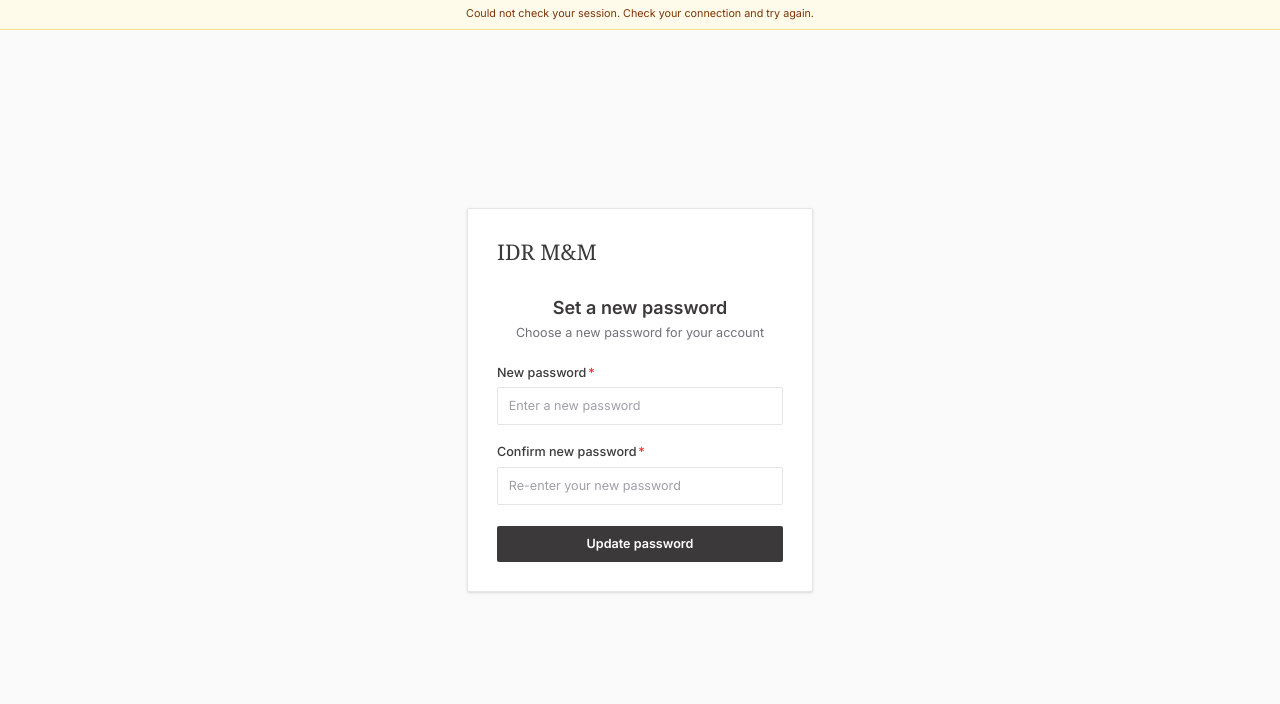
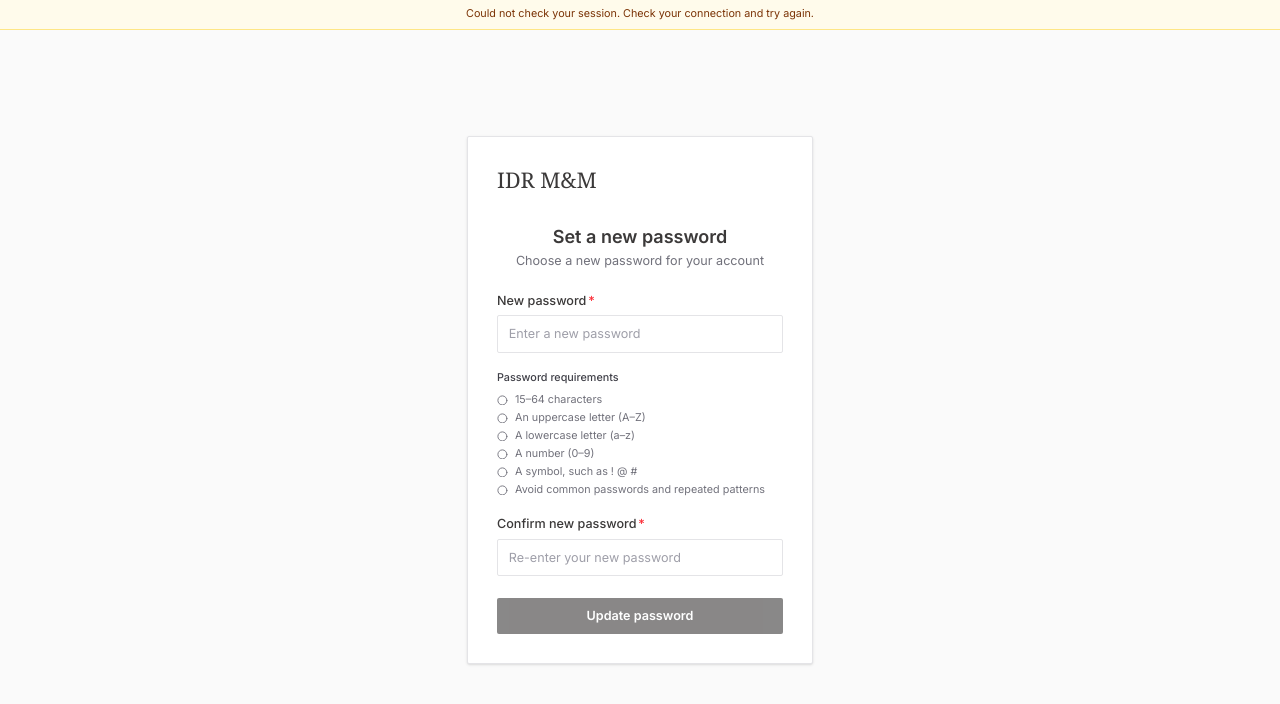
Before and after one commit to paul-saac/idrmm-system, a Next.js app: page /reset-password in a window 1280 px wide. Shown: the top 704 px of the page. Built offline with nearby package versions, Linux system fonts and the light colour scheme; no server answers.

Commit message:
Enforce a shared password policy and remove the account change log section

```diff
--- a/components/accounts/account-detail.tsx
+++ b/components/accounts/account-detail.tsx
@@ -2,8 +2,10 @@
 
 import { RequiredMark } from "@/components/ui/required-mark";
 import { EmptyState } from "@/components/ui/empty-state";
+import { PasswordRequirements } from "@/components/auth/password-requirements";
+import { generateTemporaryPassword, getPasswordError, PASSWORD_MIN_LENGTH } from "@/lib/auth/password-policy";
 import { ProjectAccessEditor, type ProjectAccessChange } from "./project-access-editor";
-import { useEffect, useState } from "react";
+import { useEffect, useId, useState } from "react";
 import Link from "next/link";
 import { useRouter } from "next/navigation";
 import { initials } from "@/lib/initials";
@@ -33,7 +35,6 @@ import { saveProjectAccess } from "@/lib/accounts/project-access";
 import { projectElsewhere } from "@/lib/accounts/availability";
 import type { AccountDetail as Detail, AccountRow } from "@/lib/accounts/data";
 import { roleLabel, type UserRole } from "@/lib/auth/roles";
-import type { AccountEventAction } from "@/lib/supabase/types";
 import { timeAgo } from "@/lib/time-ago";
 import { Modal, ModalFooter } from "@/components/ui/modal";
 
@@ -50,19 +51,6 @@ const SECONDARY =
   "cursor-pointer rounded border border-zinc-200 bg-white px-4 py-2 text-sm font-medium text-zinc-700 transition hover:bg-zinc-50 disabled:cursor-not-allowed disabled:opacity-50";
 const DANGER =
   "cursor-pointer rounded border border-red-200 bg-white px-4 py-2 text-sm font-semibold text-red-600 transition hover:border-red-600 hover:bg-red-600 hover:text-white disabled:cursor-not-allowed disabled:opacity-50";
-
-const ACTION_LABEL: Record<AccountEventAction, string> = {
-  created: "Account created",
-  edited: "Details edited",
-  role_changed: "Role changed",
-  activated: "Activated",
-  deactivated: "Deactivated",
-  password_reset_sent: "Password reset email sent",
-  password_set: "Password set",
-  signed_out: "Signed out everywhere",
-  handed_over: "Project handed over",
-  deleted: "Deleted",
-};
 
 const PROJECT_STATUS: Record<"planning" | "ongoing" | "completed", { label: string; className: string }> = {
   planning: { label: "Planning", className: "bg-sky-50 text-sky-700" },
@@ -86,13 +74,6 @@ function formatDate(iso: string | null, withTime = false) {
   });
 }
 
-function generatePassword() {
-  const bytes = crypto.getRandomValues(new Uint8Array(12));
-  return btoa(String.fromCharCode(...bytes))
-    .replace(/[+/=]/g, "")
-    .slice(0, 12);
-}
-
 type Section = "details" | "role" | "password" | "access";
 
 /**
@@ -100,8 +81,7 @@ type Section = "details" | "role" | "password" | "access";
  * and email, change their role, reset their password or set one, sign
  * them out everywhere, see their projects and recent activity, deactivate
  * them (handing over any project they still run first) — and, for a super
- * admin, the account's change log and deleting it for good when it has
- * no history.
+ * admin, deleting it for good when it has no history.
  */
 export function AccountDetail({
   account,
@@ -142,6 +122,7 @@ export function AccountDetail({
   const [savedRole, setSavedRole] = useState<UserRole>(account.role);
   const [accessChanges, setAccessChanges] = useState<ProjectAccessChange[]>([]);
   const [password, setPassword] = useState("");
+  const requirementsId = useId();
   const [handovers, setHandovers] = useState<Record<number, string>>({});
   const [deactivateOpen, setDeactivateOpen] = useState(false);
 
@@ -426,18 +407,20 @@ export function AccountDetail({
               type="text"
               value={password}
               onChange={(e) => setPassword(e.target.value)}
-              placeholder="At least 8 characters"
+              placeholder="15–64 characters"
+              minLength={PASSWORD_MIN_LENGTH}
+              aria-describedby={requirementsId}
               autoComplete="off"
               className={INPUT}
             />
           </label>
-          <button type="button" onClick={() => setPassword(generatePassword())} className={SECONDARY}>
+          <button type="button" disabled={busy !== null} onClick={() => setPassword(generateTemporaryPassword())} className={SECONDARY}>
             <RefreshCw className="mr-1.5 inline size-4" />
             Generate
           </button>
           <button
             type="button"
-            disabled={password.length < 8 || busy !== null}
+            disabled={Boolean(getPasswordError(password)) || busy !== null}
             onClick={() =>
               run("password", "password", () => setTemporaryPassword(account.id, password), () =>
                 setPassword("")
@@ -448,6 +431,7 @@ export function AccountDetail({
             {busy === "password" ? "Setting..." : "Set password"}
           </button>
         </div>
+        <PasswordRequirements password={password} id={requirementsId} />
           </>
         )}
         {note("password")}
@@ -526,33 +510,6 @@ export function AccountDetail({
           )}
         </section>
         </div>
-      )}
-
-      {/* Change log — a super admin's */}
-      {detail && isSuperAdmin && (
-        <section className="-mx-6 flex flex-col gap-2 border-t border-zinc-200 px-6 pt-5">
-          <h3 className="flex items-center gap-2 text-sm font-semibold text-zinc-900">
-            Change Log
-          </h3>
-          {detail.log.length === 0 ? (
-            <EmptyState compact className="text-sm text-zinc-400">No changes recorded yet.</EmptyState>
-          ) : (
-            <ul className="flex flex-col gap-2.5">
-              {detail.log.map((entry) => (
-                <li key={entry.id} className="flex items-baseline gap-3 text-sm">
-                  <div className="min-w-0 flex-1">
-                    <p className="text-zinc-800">
-                      {ACTION_LABEL[entry.action]}
-                      {entry.details && <span className="text-zinc-500"> · {entry.details}</span>}
-                    </p>
-                    <p className="text-xs text-zinc-400">by {entry.actorName}</p>
-                  </div>
-                  <span className="shrink-0 text-xs text-zinc-400">{formatDate(entry.createdAt, true)}</span>
-                </li>
-              ))}
-            </ul>
-          )}
-        </section>
       )}
 
       {/* Access */}
--- a/components/auth/accept-invite-form.tsx
+++ b/components/auth/accept-invite-form.tsx
@@ -1,17 +1,23 @@
 "use client";
 
 import { RequiredMark } from "@/components/ui/required-mark";
-import { useActionState } from "react";
+import { useActionState, useId, useState } from "react";
 import { acceptInvitation } from "@/lib/auth/invitation-actions";
 import type { AuthActionState } from "@/lib/auth/actions";
+import { PasswordRequirements } from "./password-requirements";
+import { getPasswordError, PASSWORD_MIN_LENGTH } from "@/lib/auth/password-policy";
 
 export function AcceptInviteForm() {
   const [state, action, pending] = useActionState(acceptInvitation, {} as AuthActionState);
+  const [password, setPassword] = useState("");
+  const [confirmPassword, setConfirmPassword] = useState("");
+  const requirementsId = useId();
   return <form action={action} className="space-y-5">
-    <label className="flex flex-col gap-2 text-sm font-medium"><span>Password<RequiredMark /></span><input name="password" type="password" autoComplete="new-password" required minLength={8} disabled={pending} className="rounded border border-zinc-200 px-3 py-2.5 outline-none focus:border-zinc-500" /></label>
-    <label className="flex flex-col gap-2 text-sm font-medium"><span>Confirm password<RequiredMark /></span><input name="confirmPassword" type="password" autoComplete="new-password" required minLength={8} disabled={pending} className="rounded border border-zinc-200 px-3 py-2.5 outline-none focus:border-zinc-500" /></label>
-    <p className="text-xs text-zinc-500">Use at least 8 characters. Only you need to know your password.</p>
+    <label className="flex flex-col gap-2 text-sm font-medium"><span>Password<RequiredMark /></span><input name="password" type="password" autoComplete="new-password" required minLength={PASSWORD_MIN_LENGTH} value={password} onChange={event => setPassword(event.target.value)} aria-describedby={requirementsId} disabled={pending} className="rounded border border-zinc-200 px-3 py-2.5 outline-none focus:border-zinc-500" /></label>
+    <PasswordRequirements password={password} id={requirementsId} />
+    <label className="flex flex-col gap-2 text-sm font-medium"><span>Confirm password<RequiredMark /></span><input name="confirmPassword" type="password" autoComplete="new-password" required minLength={PASSWORD_MIN_LENGTH} value={confirmPassword} onChange={event => setConfirmPassword(event.target.value)} disabled={pending} className="rounded border border-zinc-200 px-3 py-2.5 outline-none focus:border-zinc-500" /></label>
+    {confirmPassword && password !== confirmPassword && <p role="alert" className="text-xs text-red-600">Passwords do not match.</p>}
     {state.error && <p role="alert" className="text-sm text-red-600">{state.error}</p>}
-    <button disabled={pending} className="w-full rounded bg-zinc-900 px-4 py-2.5 text-sm font-semibold text-white hover:bg-zinc-800 disabled:opacity-50">{pending ? "Setting up..." : "Complete account setup"}</button>
+    <button disabled={pending || Boolean(getPasswordError(password)) || password !== confirmPassword} className="w-full rounded bg-zinc-900 px-4 py-2.5 text-sm font-semibold text-white hover:bg-zinc-800 disabled:opacity-50">{pending ? "Setting up..." : "Complete account setup"}</button>
   </form>;
 }
--- /dev/null
+++ b/components/auth/password-requirements.tsx
@@ -0,0 +1,23 @@
+import { Check, Circle } from "lucide-react";
+import { getPasswordError, getPasswordRequirements } from "@/lib/auth/password-policy";
+
+export function PasswordRequirements({ password, id }: { password: string; id: string }) {
+  const rules = getPasswordRequirements(password);
+  const extraError = password && rules.every(rule => rule.met) ? getPasswordError(password) : null;
+  return (
+    <div id={id} className="space-y-2 text-xs">
+      <p className="font-medium text-zinc-700">Password requirements</p>
+      <ul className="space-y-1">
+        {rules.map(rule => {
+          const met = Boolean(password) && rule.met;
+          const Icon = met ? Check : Circle;
+          return <li key={rule.id} className={`flex items-start gap-2 ${met ? "text-emerald-700" : "text-zinc-500"}`}>
+            <Icon aria-hidden="true" className="mt-0.5 size-3 shrink-0" />
+            <span>{rule.label}</span>
+          </li>;
+        })}
+      </ul>
+      {extraError && <p role="alert" className="text-red-600">{extraError}</p>}
+    </div>
+  );
+}
--- a/components/auth/reset-password-form.tsx
+++ b/components/auth/reset-password-form.tsx
@@ -1,12 +1,17 @@
 "use client";
 
 import { RequiredMark } from "@/components/ui/required-mark";
-import { useActionState } from "react";
+import { useActionState, useId, useState } from "react";
 import { updatePassword, type AuthActionState } from "@/lib/auth/actions";
+import { PasswordRequirements } from "./password-requirements";
+import { getPasswordError, PASSWORD_MIN_LENGTH } from "@/lib/auth/password-policy";
 
 const initialState: AuthActionState = {};
 
 export function ResetPasswordForm() {
+  const [password, setPassword] = useState("");
+  const [confirmPassword, setConfirmPassword] = useState("");
+  const requirementsId = useId();
   const [state, formAction, pending] = useActionState(
     updatePassword,
     initialState
@@ -23,11 +28,17 @@ export function ResetPasswordForm() {
           type="password"
           autoComplete="new-password"
           placeholder="Enter a new password"
-          minLength={8}
+          minLength={PASSWORD_MIN_LENGTH}
+          value={password}
+          onChange={event => setPassword(event.target.value)}
+          aria-describedby={requirementsId}
           required
+          disabled={pending}
           className="w-full rounded-md border border-zinc-200 bg-white px-3 py-2.5 text-sm text-zinc-900 placeholder:text-zinc-400 outline-none transition focus:border-zinc-400 focus:ring-2 focus:ring-zinc-200"
         />
       </div>
+
+      <PasswordRequirements password={password} id={requirementsId} />
 
       <div className="flex flex-col gap-1.5">
         <label
@@ -41,11 +52,16 @@ export function ResetPasswordForm() {
           type="password"
           autoComplete="new-password"
           placeholder="Re-enter your new password"
-          minLength={8}
+          minLength={PASSWORD_MIN_LENGTH}
+          value={confirmPassword}
+          onChange={event => setConfirmPassword(event.target.value)}
           required
+          disabled={pending}
           className="w-full rounded-md border border-zinc-200 bg-white px-3 py-2.5 text-sm text-zinc-900 placeholder:text-zinc-400 outline-none transition focus:border-zinc-400 focus:ring-2 focus:ring-zinc-200"
         />
       </div>
+
+      {confirmPassword && password !== confirmPassword && <p role="alert" className="text-xs text-red-600">Passwords do not match.</p>}
 
       {state?.error && (
         <p role="alert" className="text-sm text-red-600">
@@ -55,7 +71,7 @@ export function ResetPasswordForm() {
 
       <button
         type="submit"
-        disabled={pending}
+        disabled={pending || Boolean(getPasswordError(password)) || password !== confirmPassword}
         className="mt-1 w-full rounded bg-zinc-900 px-4 py-2.5 text-sm font-semibold text-white transition hover:bg-zinc-800 disabled:cursor-not-allowed disabled:opacity-60"
       >
         {pending ? "Updating..." : "Update password"}
--- a/components/settings/change-password-form.tsx
+++ b/components/settings/change-password-form.tsx
@@ -4,6 +4,8 @@ import { RequiredMark } from "@/components/ui/required-mark";
 import { useActionState, useId, useState } from "react";
 import { Eye, EyeOff } from "lucide-react";
 import { changePassword, type AuthActionState } from "@/lib/auth/actions";
+import { PasswordRequirements } from "@/components/auth/password-requirements";
+import { getPasswordError, PASSWORD_MIN_LENGTH } from "@/lib/auth/password-policy";
 
 const initialState: AuthActionState = {};
 
@@ -16,24 +18,29 @@ const FIELDS = [
 /** Settings' own Change Password — current password first (see
  * changePassword), then the new one twice. */
 export function ChangePasswordForm() {
-  const [state, formAction, pending] = useActionState(changePassword, initialState);
+  const [values, setValues] = useState({ currentPassword: "", password: "", confirmPassword: "" });
+  const [state, formAction, pending] = useActionState(async (previous: AuthActionState, form: FormData) => {
+    const result = await changePassword(previous, form);
+    if (result.success) setValues({ currentPassword: "", password: "", confirmPassword: "" });
+    return result;
+  }, initialState);
   const formId = useId();
   const [visible, setVisible] = useState<Record<string, boolean>>({});
 
   return (
-    // Keyed on success, so the fields clear once it's changed.
-    <form key={state.success} action={formAction} className="flex flex-1 flex-col" noValidate>
+    <form action={formAction} className="flex flex-1 flex-col" noValidate>
       <div className="space-y-5 px-5 pb-6 pt-5">
         {FIELDS.map(field => <div key={field.name} className="flex flex-col gap-1.5">
           <label htmlFor={`${formId}-${field.name}`} className="text-xs font-medium text-zinc-900">{field.label}<RequiredMark /></label>
           <div className="relative">
-            <input id={`${formId}-${field.name}`} name={field.name} type={visible[field.name] ? "text" : "password"} autoComplete={field.autoComplete} placeholder={field.placeholder} required disabled={pending} className="h-10 w-full rounded border border-zinc-200 bg-white py-2 pl-3 pr-10 text-sm text-zinc-900 outline-none placeholder:text-xs placeholder:text-zinc-400 focus:border-zinc-400 disabled:bg-zinc-50" />
+            <input id={`${formId}-${field.name}`} name={field.name} type={visible[field.name] ? "text" : "password"} autoComplete={field.autoComplete} placeholder={field.placeholder} value={values[field.name]} onChange={event => setValues(current => ({ ...current, [field.name]: event.target.value }))} minLength={field.name === "currentPassword" ? undefined : PASSWORD_MIN_LENGTH} aria-describedby={field.name === "password" ? `${formId}-requirements` : undefined} required disabled={pending} className="h-10 w-full rounded border border-zinc-200 bg-white py-2 pl-3 pr-10 text-sm text-zinc-900 outline-none placeholder:text-xs placeholder:text-zinc-400 focus:border-zinc-400 disabled:bg-zinc-50" />
             <button type="button" aria-label={`${visible[field.name] ? "Hide" : "Show"} ${field.label.toLowerCase()}`} aria-pressed={!!visible[field.name]} onClick={() => setVisible(current => ({ ...current, [field.name]: !current[field.name] }))} className="absolute inset-y-0 right-0 flex w-10 cursor-pointer items-center justify-center text-zinc-400 transition-colors hover:text-zinc-700 focus-visible:outline-2 focus-visible:outline-zinc-500" disabled={pending}>
               {visible[field.name] ? <Eye aria-hidden="true" className="size-4" /> : <EyeOff aria-hidden="true" className="size-4" />}
             </button>
           </div>
         </div>)}
-        <p className="text-xs leading-5 text-zinc-500">Use at least 8 characters for your new password.</p>
+        <PasswordRequirements password={values.password} id={`${formId}-requirements`} />
+        {values.confirmPassword && values.password !== values.confirmPassword && <p role="alert" className="text-xs text-red-600">New passwords do not match.</p>}
         {state.error && <p role="alert" className="text-sm text-red-600">{state.error}</p>}
         {state.success && <p role="status" className="text-sm text-emerald-700">{state.success}</p>}
       </div>
@@ -41,7 +48,7 @@ export function ChangePasswordForm() {
         <span className="text-xs text-zinc-500"><span className="text-red-500">*</span> Required fields</span>
         <button
           type="submit"
-          disabled={pending}
+          disabled={pending || !values.currentPassword || Boolean(getPasswordError(values.password)) || values.password !== values.confirmPassword}
           className="cursor-pointer rounded bg-zinc-900 px-4 py-2 text-sm font-semibold text-white transition hover:bg-zinc-800 disabled:cursor-not-allowed disabled:opacity-60"
         >
           {pending ? "Saving..." : "Change password"}
--- a/lib/accounts/actions.ts
+++ b/lib/accounts/actions.ts
@@ -3,6 +3,7 @@
 import { revalidatePath } from "next/cache";
 import { createClient } from "@/lib/supabase/server";
 import { createAdminClient } from "@/lib/supabase/admin";
+import { getPasswordError } from "@/lib/auth/password-policy";
 import { MANAGED_ROLES, roleLabel, type UserRole } from "@/lib/auth/roles";
 import type { AccountEventAction } from "@/lib/supabase/types";
 import type {
@@ -586,9 +587,8 @@ export async function setTemporaryPassword(
     return { error: "Invited users must set their own password. Send a password setup/reset email instead." };
   }
 
-  if (typeof password !== "string" || password.length < 8) {
-    return { error: "Password must be at least 8 characters." };
-  }
+  const passwordError = getPasswordError(password);
+  if (passwordError) return { error: passwordError };
 
   let admin;
   try {
--- a/lib/auth/actions.ts
+++ b/lib/auth/actions.ts
@@ -5,6 +5,7 @@ import { createClient } from "@/lib/supabase/server";
 import { roleHome, type UserRole } from "@/lib/auth/roles";
 import { saveSetupPassword } from "./save-setup-password";
 import { readSessionState } from "./session-state";
+import { getPasswordError } from "./password-policy";
 
 export type AuthActionState = {
   error?: string;
@@ -107,9 +108,8 @@ export async function updatePassword(
   const password = String(formData.get("password") ?? "");
   const confirmPassword = String(formData.get("confirmPassword") ?? "");
 
-  if (password.length < 8) {
-    return { error: "Password must be at least 8 characters." };
-  }
+  const passwordError = getPasswordError(password);
+  if (passwordError) return { error: passwordError };
 
   if (password !== confirmPassword) {
     return { error: "Passwords do not match." };
@@ -146,9 +146,8 @@ export async function changePassword(
   if (!currentPassword) {
     return { error: "Enter your current password." };
   }
-  if (password.length < 8) {
-    return { error: "New password must be at least 8 characters." };
-  }
+  const passwordError = getPasswordError(password);
+  if (passwordError) return { error: passwordError };
   if (password !== confirmPassword) {
     return { error: "New passwords do not match." };
   }
--- a/lib/auth/invitation-actions.ts
+++ b/lib/auth/invitation-actions.ts
@@ -5,10 +5,12 @@ import { createClient } from "@/lib/supabase/server";
 import { roleHome } from "./roles";
 import type { AuthActionState } from "./actions";
 import { saveSetupPassword } from "./save-setup-password";
+import { getPasswordError } from "./password-policy";
 
 export async function acceptInvitation(_state: AuthActionState, form: FormData): Promise<AuthActionState> {
   const password = String(form.get("password") ?? "");
-  if (password.length < 8) return { error: "Use at least 8 characters for your password." };
+  const passwordError = getPasswordError(password);
+  if (passwordError) return { error: passwordError };
   if (password !== form.get("confirmPassword")) return { error: "Passwords do not match." };
   const client = await createClient();
   const { data: { user } } = await client.auth.getUser();
--- /dev/null
+++ b/lib/auth/password-policy.ts
@@ -0,0 +1,59 @@
+export const PASSWORD_MIN_LENGTH = 15;
+export const PASSWORD_MAX_LENGTH = 64;
+
+const SYMBOLS = "!@#$%^&*()_+-=[]{};'\\:\"|<>?,./`~";
+const COMMON_BASES = new Set([
+  "password", "passwordpassword", "qwerty", "qwertyuiop", "letmein",
+  "admin", "administrator", "welcome", "iloveyou", "changeme",
+  "abc", "abcd", "abcdef", "abcdefgh", "idrmm", "idrmmconstruction",
+]);
+
+function predictable(password: string) {
+  const letters = password.toLowerCase().replace(/[^a-z]/g, "");
+  return COMMON_BASES.has(letters) || /^(.{1,8})\1{2,}$/u.test(password);
+}
+
+/** Shared by the forms and every server-side password write. */
+export function getPasswordRequirements(password: string) {
+  const length = Array.from(password).length;
+  return [
+    { id: "length", label: "15–64 characters", met: length >= PASSWORD_MIN_LENGTH && length <= PASSWORD_MAX_LENGTH, error: "Use a password between 15 and 64 characters." },
+    { id: "uppercase", label: "An uppercase letter (A–Z)", met: /[A-Z]/.test(password), error: "Include at least one uppercase letter (A–Z)." },
+    { id: "lowercase", label: "A lowercase letter (a–z)", met: /[a-z]/.test(password), error: "Include at least one lowercase letter (a–z)." },
+    { id: "number", label: "A number (0–9)", met: /[0-9]/.test(password), error: "Include at least one number (0–9)." },
+    { id: "symbol", label: "A symbol, such as ! @ #", met: Array.from(password).some(char => SYMBOLS.includes(char)), error: "Include at least one symbol, such as !, @, or #." },
+    { id: "predictability", label: "Avoid common passwords and repeated patterns", met: !predictable(password), error: "Choose a less predictable password. Avoid common passwords and repeated patterns." },
+  ];
+}
+
+export function getPasswordError(value: unknown): string | null {
+  if (typeof value !== "string" || !value) return "Enter a password.";
+  // Reject oversized input before allocating character/byte arrays. Supabase
+  // uses bcrypt: never silently truncate a password beyond its 72-byte limit.
+  if (value.length > PASSWORD_MAX_LENGTH * 2) return "Use a password between 15 and 64 characters.";
+  if (new TextEncoder().encode(value).length > 72) return "Password is too long. Please use fewer characters.";
+  if (/[\u0000-\u001f\u007f]/.test(value)) return "Use printable letters, numbers, spaces, and symbols in your password.";
+  return getPasswordRequirements(value).find(rule => !rule.met)?.error ?? null;
+}
+
+/** Web Crypto only; every generated password satisfies all the same rules. */
+export function generateTemporaryPassword(): string {
+  const groups = ["abcdefghijkmnopqrstuvwxyz", "ABCDEFGHJKLMNPQRSTUVWXYZ", "23456789", "!@#$%^&*_-+?"];
+  const all = groups.join("");
+  const randomIndex = (limit: number) => {
+    const byte = new Uint8Array(1);
+    const ceiling = 256 - (256 % limit);
+    do { crypto.getRandomValues(byte); } while (byte[0] >= ceiling);
+    return byte[0] % limit;
+  };
+  for (;;) {
+    const chars = groups.map(group => group[randomIndex(group.length)]);
+    while (chars.length < 20) chars.push(all[randomIndex(all.length)]);
+    for (let index = chars.length - 1; index > 0; index--) {
+      const other = randomIndex(index + 1);
+      [chars[index], chars[other]] = [chars[other], chars[index]];
+    }
+    const password = chars.join("");
+    if (!getPasswordError(password)) return password;
+  }
+}
--- a/lib/auth/save-setup-password.ts
+++ b/lib/auth/save-setup-password.ts
@@ -1,9 +1,12 @@
 import "server-only";
 import { createClient } from "@/lib/supabase/server";
 import { createAdminClient } from "@/lib/supabase/admin";
+import { getPasswordError } from "./password-policy";
 
 /** Never accept an account ID from the browser: finish only this session's user. */
 export async function saveSetupPassword(password: string) {
+  const passwordError = getPasswordError(password);
+  if (passwordError) return { error: passwordError };
   const client = await createClient();
   const { data: { user } } = await client.auth.getUser();
   if (!user || !user.email_confirmed_at) return { error: "Open a valid invitation or password-reset link first." };
```
Also changed, not shown: 2 other files (tests, documents, lock files or other folders).
